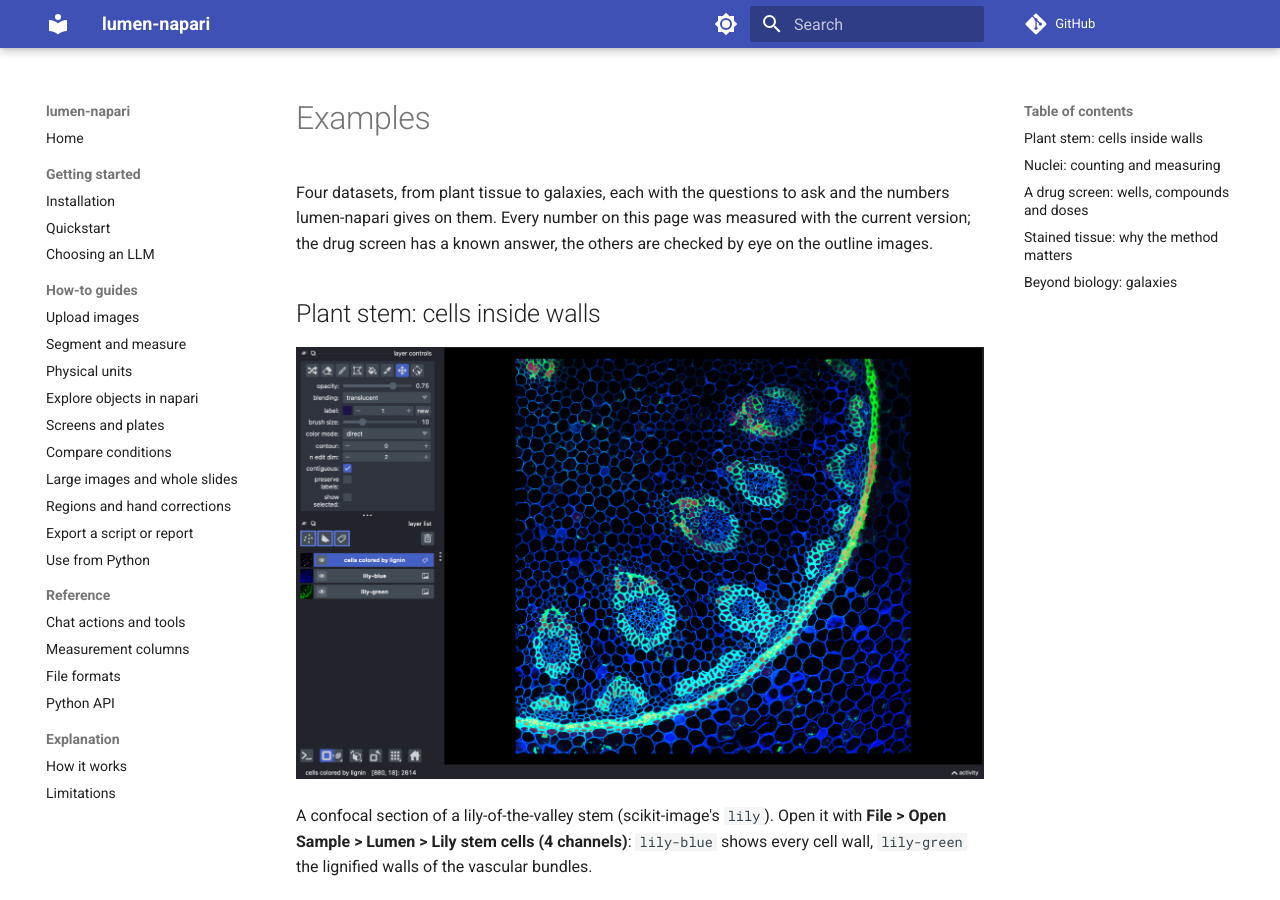
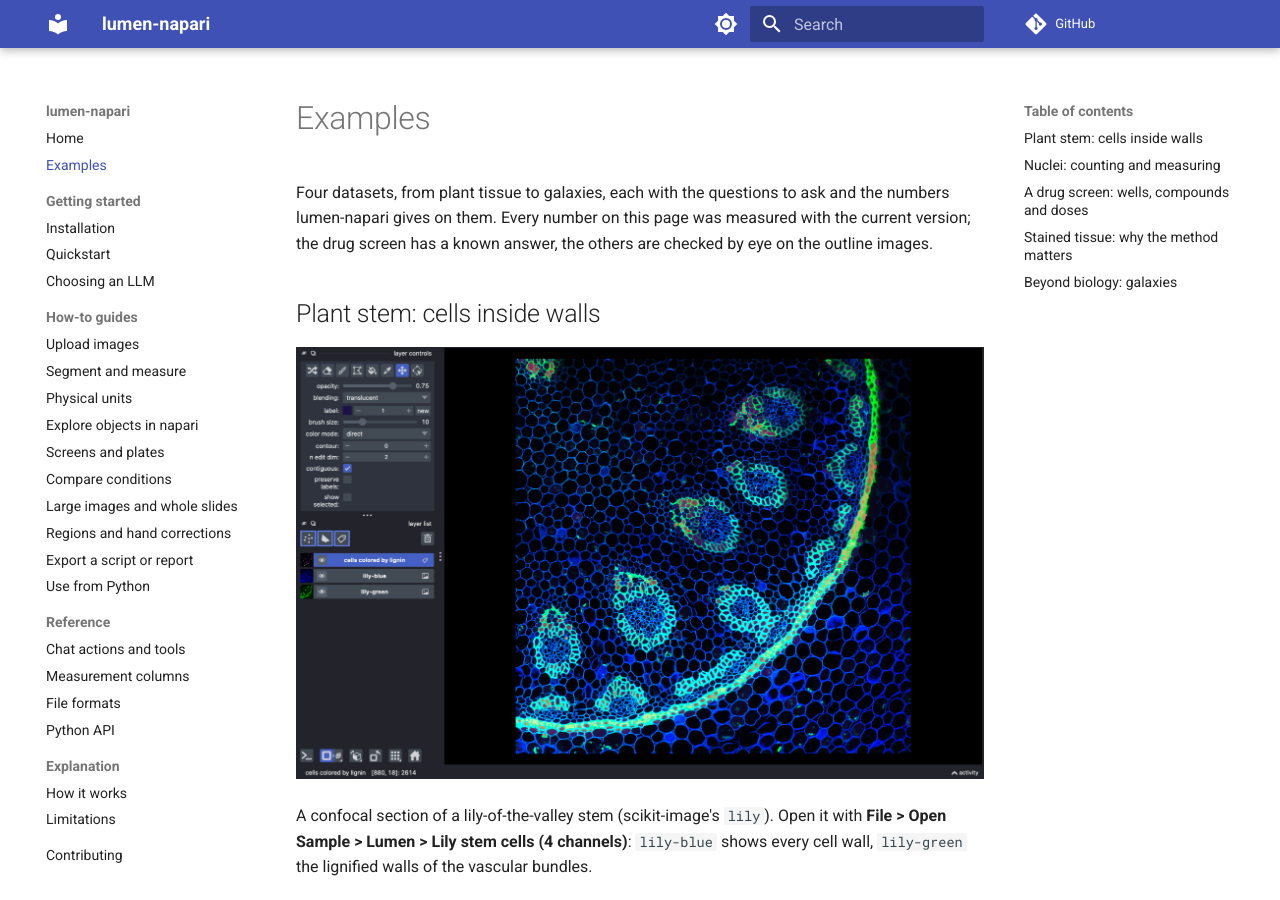
Before and after one commit to ghostiee-11/lumen-napari, an MkDocs documentation site: the page built from docs/examples.md, in a window 1280 px wide and 900 px high. Built offline with MkDocs 1.6.1 and Material for MkDocs 9.7.7, drawn with Linux system fonts in a browser that asks for light colours; comment, search, counter and statistics services are not loaded.

Commit message:
docs: add examples and contributing to the nav

```diff
--- a/mkdocs.yml
+++ b/mkdocs.yml
@@ -33,6 +33,7 @@ markdown_extensions:
   - pymdownx.details
   - pymdownx.highlight
   - pymdownx.superfences
+  - pymdownx.snippets
   - pymdownx.tabbed:
       alternate_style: true
 
@@ -49,6 +50,7 @@ plugins:
 
 nav:
   - Home: index.md
+  - Examples: examples.md
   - Getting started:
       - Installation: getting_started/installation.md
       - Quickstart: getting_started/quickstart.md
@@ -72,3 +74,4 @@ nav:
   - Explanation:
       - How it works: explanation/how_it_works.md
       - Limitations: explanation/limitations.md
+  - Contributing: contributing.md
```
